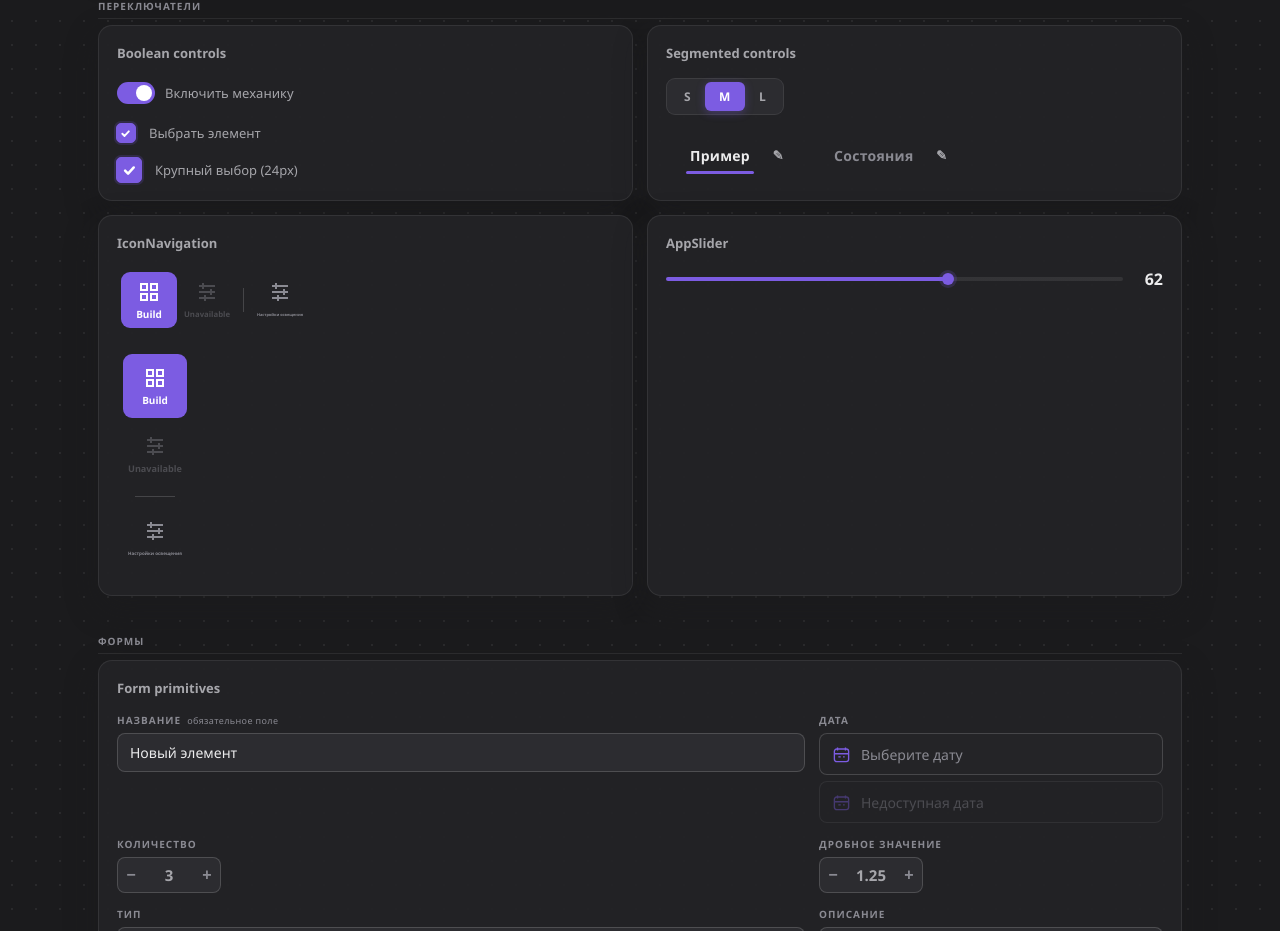
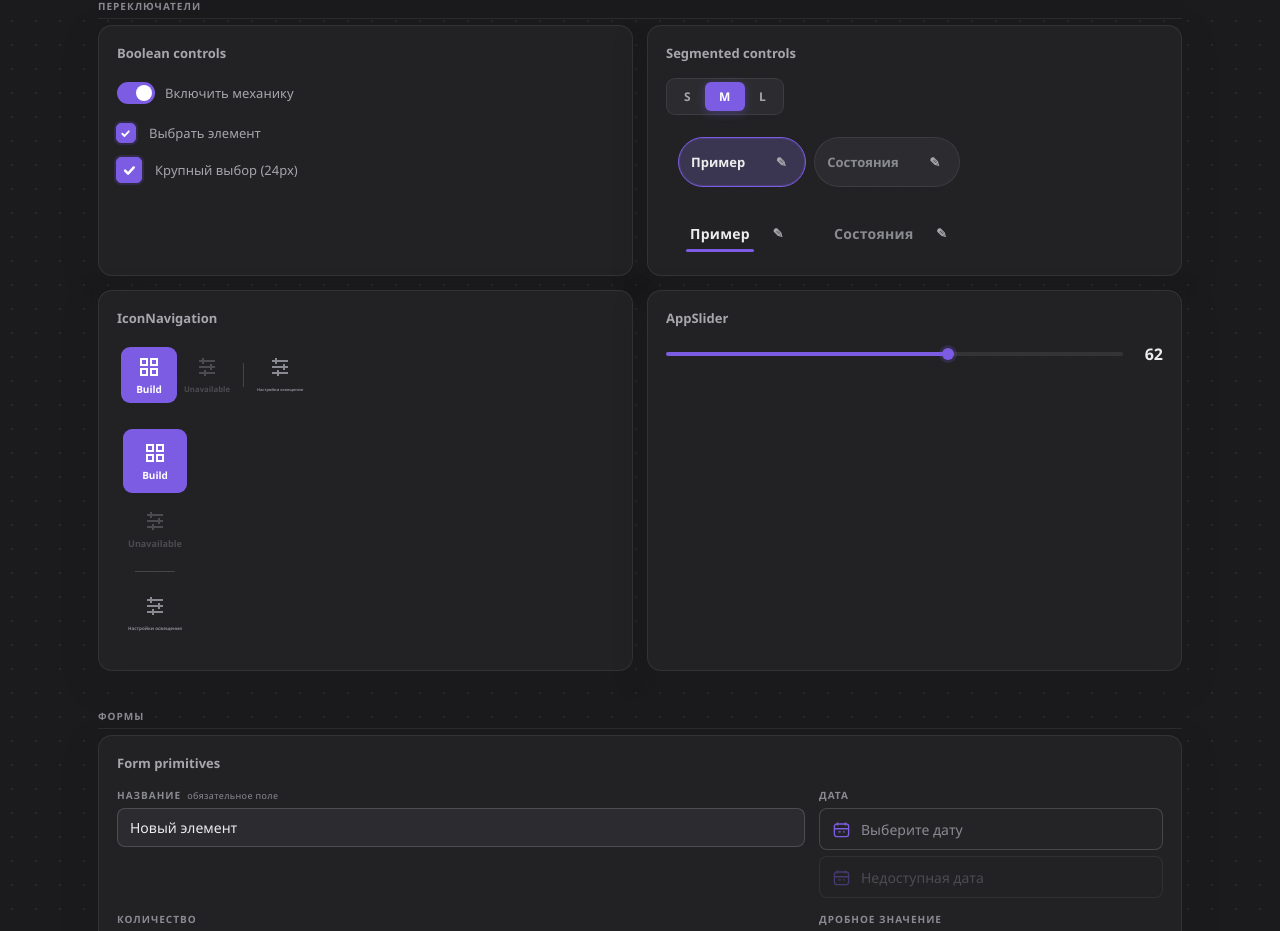
Before and after one commit to SylvieShare/share-ui, a Vue app: page / in a window 1280 px wide. Shown: the part 2679-3610 px from the top of the page. Built offline with nearby package versions, Linux system fonts and the light colour scheme.

Commit message:
Добавить вкладки-чипы с акцентным выделением

```diff
--- a/package.json
+++ b/package.json
@@ -1,6 +1,6 @@
 {
   "name": "@sylvieshare/share-ui",
-  "version": "0.42.0",
+  "version": "0.43.0",
   "description": "Shared Vue 3 design tokens, UI primitives and headless interactions for SylvieShare applications.",
   "type": "module",
   "main": "./dist/share-ui.js",
--- a/src/components/SlidingTabs.vue
+++ b/src/components/SlidingTabs.vue
@@ -1,6 +1,6 @@
 <template>
-  <nav ref="rootElement" class="share-sliding-tabs" role="tablist" :aria-label="ariaLabel || undefined" :style="{ '--sliding-tab-max-width': maxTabWidth ? `${maxTabWidth}px` : undefined }">
-    <div v-for="(tab, index) in tabs" :key="String(tab.key)" class="share-sliding-tabs__item" role="presentation">
+  <nav ref="rootElement" class="share-sliding-tabs" :class="`share-sliding-tabs--${variant}`" role="tablist" :aria-label="ariaLabel || undefined" :style="{ '--sliding-tab-max-width': maxTabWidth ? `${maxTabWidth}px` : undefined }">
+    <div v-for="(tab, index) in tabs" :key="String(tab.key)" class="share-sliding-tabs__item" :class="{ 'share-sliding-tabs__item--active': modelValue === tab.key }" role="presentation">
     <button
       :id="tab.id"
       :ref="element => setButtonRef(element, index)"
@@ -22,7 +22,7 @@
     </button>
     <slot name="tab-actions" :tab="tab" />
     </div>
-    <span class="share-sliding-tabs__underline" :style="underlineStyle" aria-hidden="true" />
+    <span v-if="variant === 'underline'" class="share-sliding-tabs__underline" :style="underlineStyle" aria-hidden="true" />
   </nav>
 </template>
 
@@ -33,6 +33,7 @@ const props = defineProps({
   modelValue: { type: [String, Number], default: null },
   ariaLabel: { type: String, default: '' },
   maxTabWidth: { type: Number, default: 0 },
+  variant: { type: String, default: 'underline', validator: value => ['underline', 'chips'].includes(value) },
 })
 const emit = defineEmits(['update:modelValue'])
 const rootElement = ref(null)
@@ -82,6 +83,7 @@ function revealActive() {
     root.scrollTo({ left: Math.max(0, left - (root.clientWidth - element.offsetWidth) / 2), behavior: globalThis.matchMedia?.('(prefers-reduced-motion: reduce)').matches ? 'auto' : 'smooth' })
 }
 function updateUnderline() {
+  if (props.variant !== 'underline') return
   const index = props.tabs.findIndex(tab => tab.key === props.modelValue)
   const element = buttonElements.value[index]
   if (!element) { underline.value = { left: 0, width: 0, ready: false }; return }
@@ -98,6 +100,7 @@ onMounted(() => {
 })
 onBeforeUnmount(() => resizeObserver?.disconnect())
 watch(() => props.modelValue, () => nextTick(() => { updateUnderline(); revealActive() }))
+watch(() => props.variant, () => nextTick(() => { updateUnderline(); revealActive() }))
 watch(() => props.tabs, () => nextTick(() => { updateUnderline(); revealActive() }), { deep: true })
 defineExpose({ updateUnderline })
 </script>
@@ -152,5 +155,24 @@ defineExpose({ updateUnderline })
   .share-sliding-tabs { gap: 18px; padding: 0 16px; }
   .share-sliding-tabs__tab { font-size: 12px; }
 }
-@media (prefers-reduced-motion: reduce) { .share-sliding-tabs__underline, .share-sliding-tabs__tab { transition: none; } }
+.share-sliding-tabs--chips { align-items: center; gap: 8px; padding: 6px 12px; }
+.share-sliding-tabs--chips .share-sliding-tabs__item {
+  align-items: center;
+  overflow: hidden;
+  border: 1px solid var(--border);
+  border-radius: var(--r-pill);
+  background: var(--surface-raised);
+  transition: background-color .18s ease, border-color .18s ease, box-shadow .18s ease;
+}
+.share-sliding-tabs--chips .share-sliding-tabs__item:hover { border-color: var(--border-strong); }
+.share-sliding-tabs--chips .share-sliding-tabs__tab { min-height: 38px; padding: 8px 12px; font-size: 13px; letter-spacing: 0; }
+.share-sliding-tabs--chips .share-sliding-tabs__item--active,
+.share-sliding-tabs--chips .share-sliding-tabs__item--active:hover {
+  background: color-mix(in srgb, var(--accent) 18%, var(--surface-raised));
+  border-color: var(--accent);
+  box-shadow: inset 0 0 0 1px color-mix(in srgb, var(--accent) 25%, transparent);
+}
+.share-sliding-tabs--chips .share-sliding-tabs__tab--active { color: var(--text-1); }
+.share-sliding-tabs--chips .share-sliding-tabs__tab:focus-visible { border-radius: var(--r-pill); }
+@media (prefers-reduced-motion: reduce) { .share-sliding-tabs__underline, .share-sliding-tabs__tab, .share-sliding-tabs--chips .share-sliding-tabs__item { transition: none; } }
 </style>
--- a/src/gallery/ComponentGallery.vue
+++ b/src/gallery/ComponentGallery.vue
@@ -160,6 +160,7 @@
           <h2>Segmented controls</h2>
           <div class="share-component-gallery__stack">
             <MultiToggle v-model="toggleValue" :options="toggleOptions" aria-label="Размер" />
+            <SlidingTabs v-model="tabValue" variant="chips" :tabs="tabs" :max-tab-width="160" aria-label="Режим просмотра чипами"><template #tab-actions="{tab}"><ActionButton icon-only variant="quiet" :aria-label="`Изменить ${tab.title}`"><template #icon>✎</template></ActionButton></template></SlidingTabs>
             <SlidingTabs v-model="tabValue" :tabs="tabs" :max-tab-width="160" aria-label="Режим просмотра"><template #tab-actions="{tab}"><ActionButton icon-only variant="quiet" :aria-label="`Изменить ${tab.title}`"><template #icon>✎</template></ActionButton></template></SlidingTabs>
           </div>
         </article>
--- a/src/index.d.ts
+++ b/src/index.d.ts
@@ -122,6 +122,7 @@ export interface SlidingTab<T = string | number> {
 }
 
 export const SlidingTabs: DefineComponent<{
+  variant?: 'underline' | 'chips'
   maxTabWidth?: number
   tabs: SlidingTab[]
   modelValue?: string | number | null
```
Also changed, not shown: 7 other files (tests, documents, lock files or other folders).
